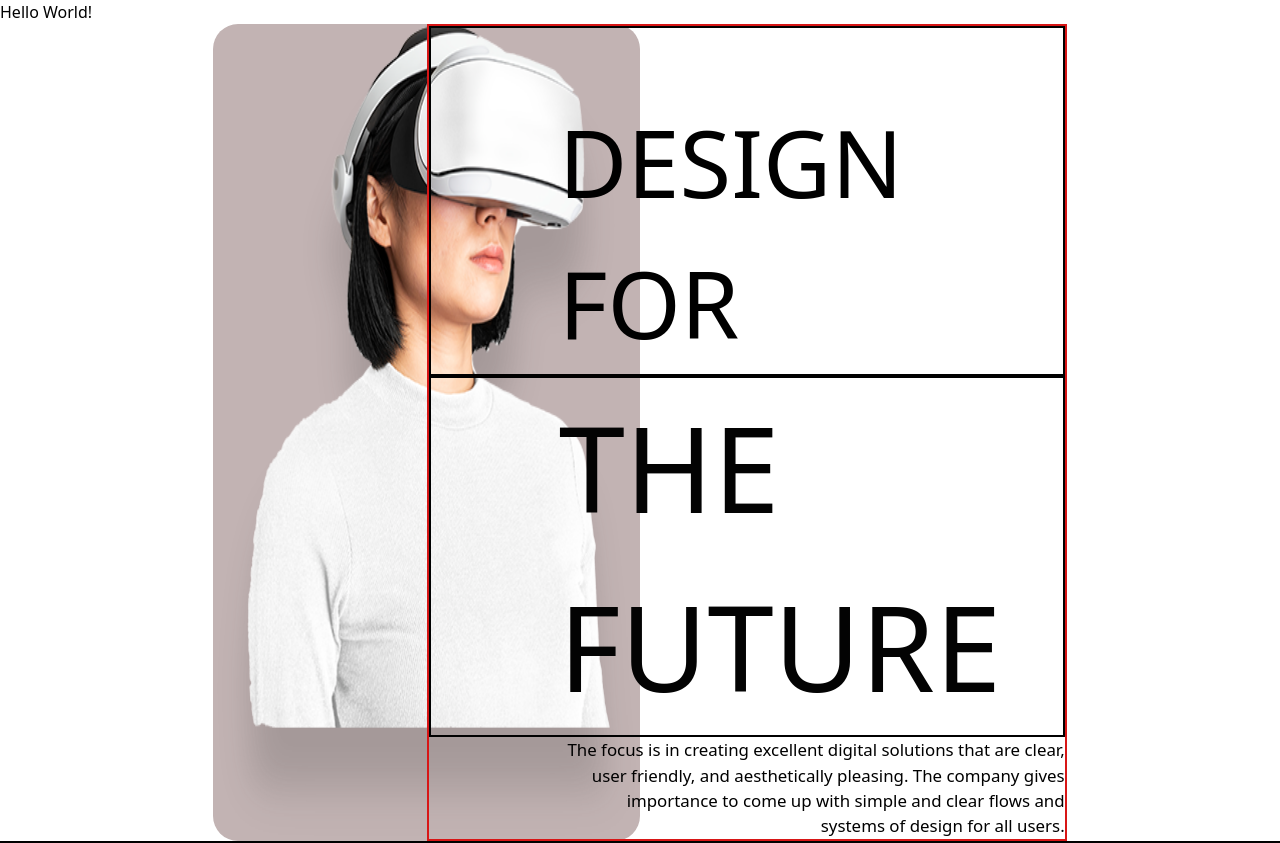
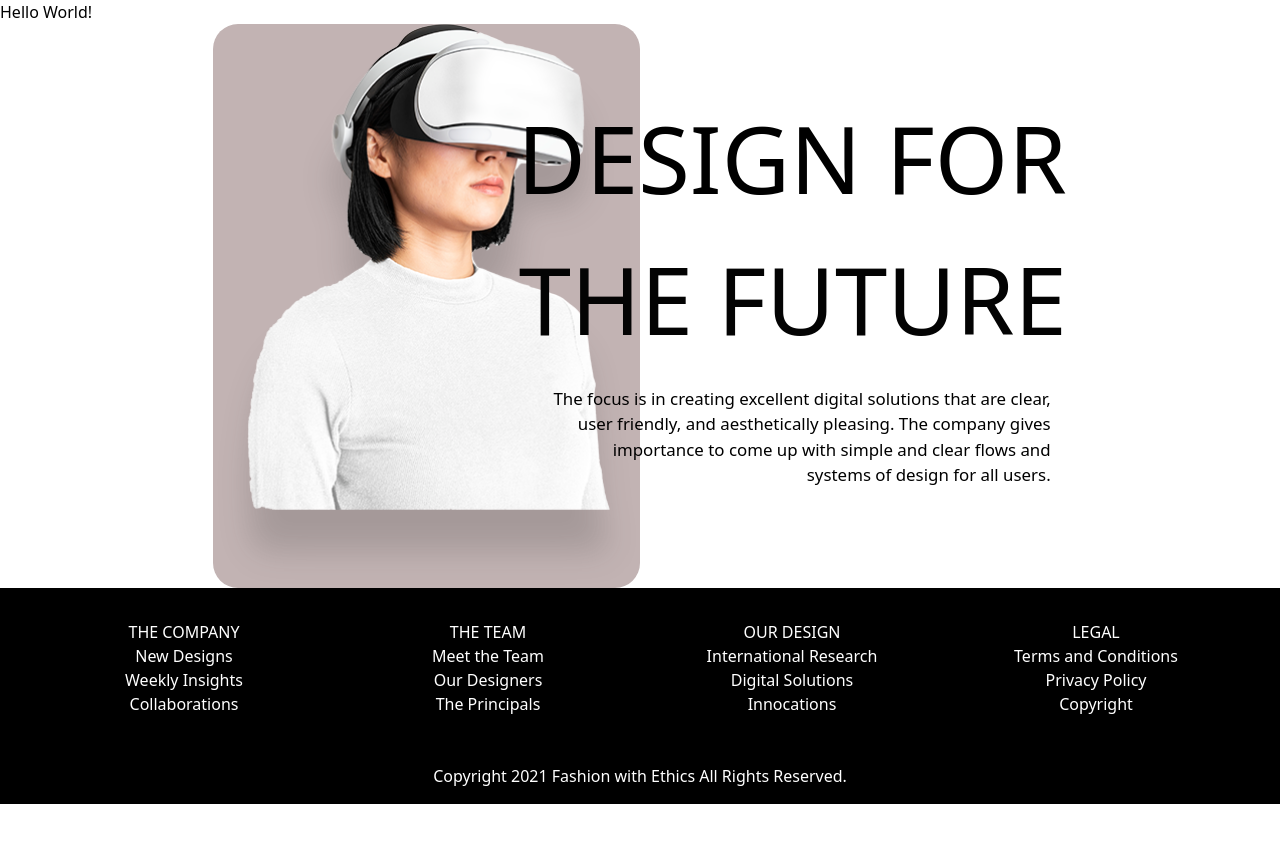
Before and after one commit to Hmsarabi/PSD-HTML, a React (Vite) app in the folder psd-html/: page / in a window 1280 px wide. Shown: the top 843 px of the page. After the commit the page ends 804 px from the top, so only its background shows below. Built offline with nearby package versions, Linux system fonts and the light colour scheme.

Commit message:
changes added

```diff
--- a/psd-html/src/components/CSS/footer.css
+++ b/psd-html/src/components/CSS/footer.css
@@ -20,7 +20,7 @@
   grid-column: 3 / 6;
   grid-row: 1;
   z-index: 2;
-  border: 2px solid rgb(216, 22, 22);
+
   min-width: 100%;
 }
 
@@ -29,20 +29,20 @@
   font-size: 94.01px;
   float: left;
   padding-top: 4rem;
-  padding-left: 8rem;
-  border: solid 2px black;
+
   min-width: 100%;
+  text-align: right;
 }
 .future-section-h2 {
-  font-size: 119.12px;
+  font-size: 94.01px;
   color: rgb(3, 3, 3);
-  border: solid 2px black;
   float: left;
-  padding-left: 8rem;
+  text-align: right;
   min-width: 100%;
 }
 
 .future-section-p {
+  margin: 1rem;
   font-size: 16.88px;
   color: 030303;
   max-width: 500px;
```
